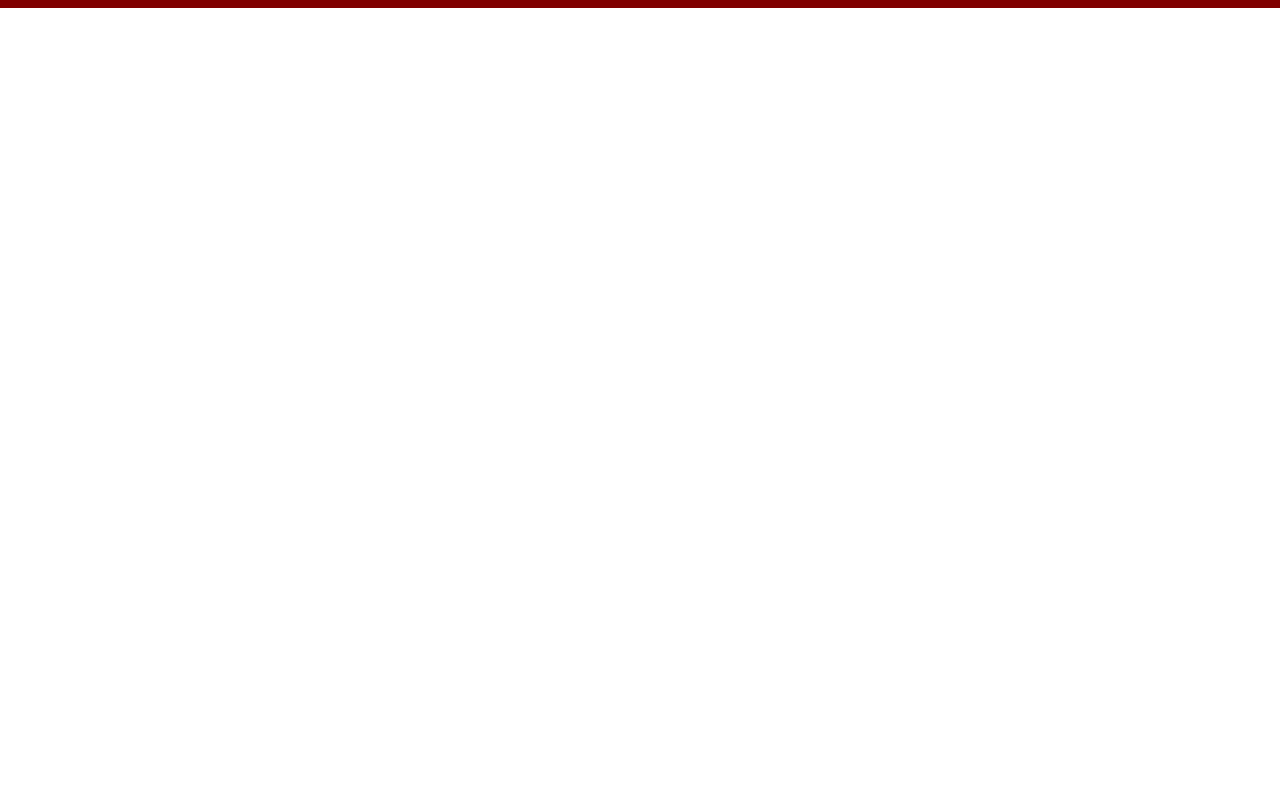
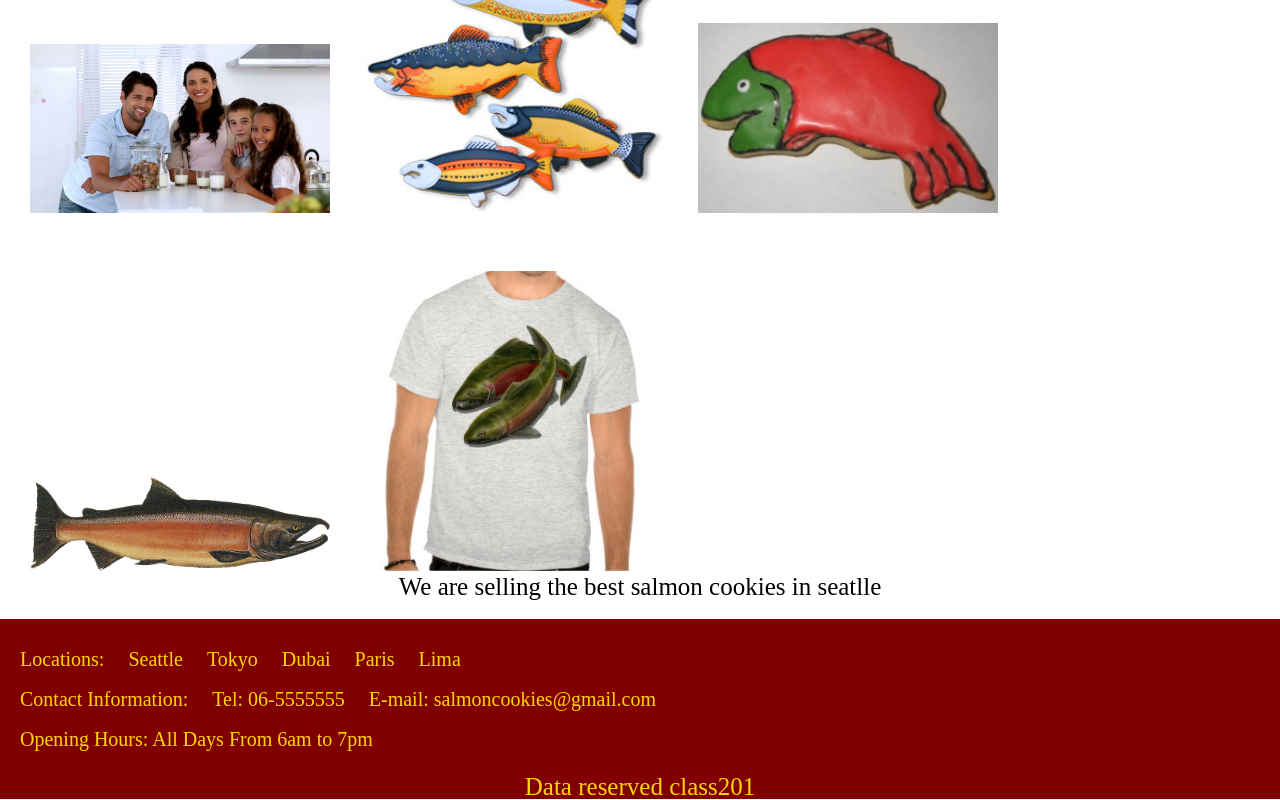
Before and after one commit to mahmoudzeidan10/cookie-stand, a plain HTML site: page index.html in a window 1280 px wide. Shown: the part 566-1366 px from the top of the page. Before the commit the page ends 800 px from the top, so only its background shows below. Drawn offline with Linux system fonts and the light colour scheme.

Commit message:
adding css styles lab08b

```diff
--- a/css/style.css
+++ b/css/style.css
@@ -32,26 +32,54 @@ a{
 }
 
 img{
-    margin-left: 100px;
-    padding-left: 100px;
+    /* margin-left: 100px;
+    padding-left: 100px; */
     margin-top: 40px;
     padding-top: 15px;
+    padding-left: 30px;
+    width: 300px;
+
 }
 
+
 p{
-    margin-top: 30px;
     text-align: center;
     font-size: 25px;
 }
 
 footer{
     background-color:maroon ;
-    height: 100px;
+    height: 150px;
+    padding-top: 30px;
+    margin-top: 20px;
 
+}
+#footerSales{
+    background-color:maroon ;
+    height: 50px;
+    padding-top: 30px;
+    margin-top: 20px;
 }
 
 footer p {
-    margin-top: 15px;
-    padding-top: 50px;
-    color: beige;
+
+    color: gold;
+    padding-top: 25px;
 }
+
+footer nav ul li{
+    font-size: 20px;
+    padding-left: 20px;
+    color: gold;
+    display: inline;
+    padding-bottom: 20px;
+}
+
+
+footer #nav2 {
+    padding-top: 20px;
+}
+
+footer #nav3 {
+    padding-top: 20px;
+}
--- a/index.html
+++ b/index.html
@@ -21,11 +21,43 @@
 
     <main>
       <img src="img/salmon.png">
+      <img src="img/1 chinook.jpg" alt="">
+      <img src="img/2 cutter.jpeg" alt="">
+      <img src="img/3 family.jpg" alt="">
+      <img src="img/4 fish.jpg" alt="">
+      <img src="img/5 frosted-cookie.jpg" alt="">
+      <img src="img/6 salmon.png" alt="">
+      <img src="img/7 shirt.jpg" alt="">
       <p>We are selling the best salmon cookies in seatlle</p>
     </main>
 
     <footer>
+      <nav>
+        <ul>
+          <li>Locations:</li>
+          <li>Seattle</li>
+          <li>Tokyo</li>
+          <li>Dubai</li>
+          <li>Paris</li>
+          <li>Lima</li>
+        </ul>
+      </nav>
+
+      <nav id="nav2">
+        <ul>
+          <li>Contact Information:</li>
+          <li>Tel: 06-5555555</li>
+          <li>E-mail: salmoncookies@gmail.com</li>
+        </ul>
+      </nav>
+
+      <nav id="nav3">
+        <ul>
+          <li>Opening Hours: All Days From 6am to 7pm </li>
+        </ul>
+      </nav>
       <p>Data reserved class201</p>
+
     </footer>
 
   </body>
```
Also changed, not shown: sales.html (+7 -2 lines), img/1 chinook.jpg (added), img/2 cutter.jpeg (added), img/3 family.jpg (added), img/4 fish.jpg (added), img/5 frosted-cookie.jpg (added), img/6 salmon.png (added), img/7 shirt.jpg (added).
